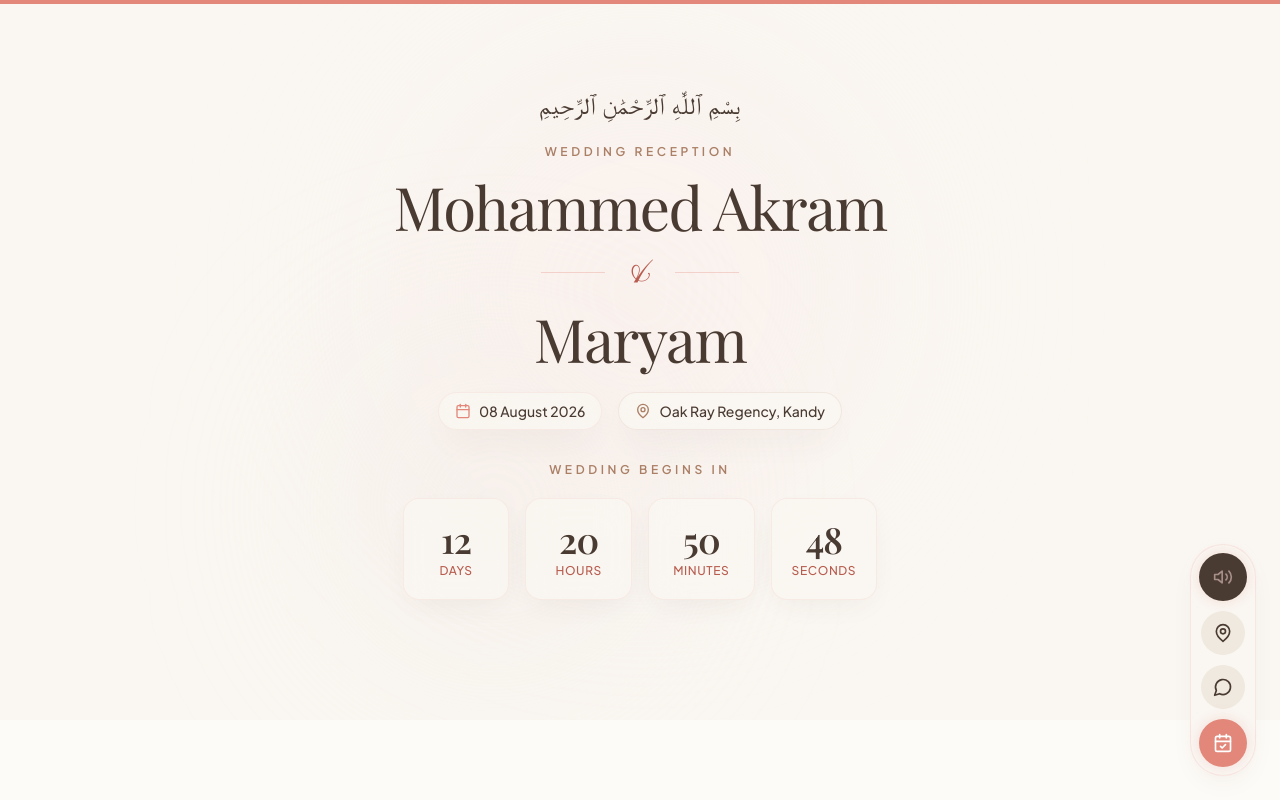
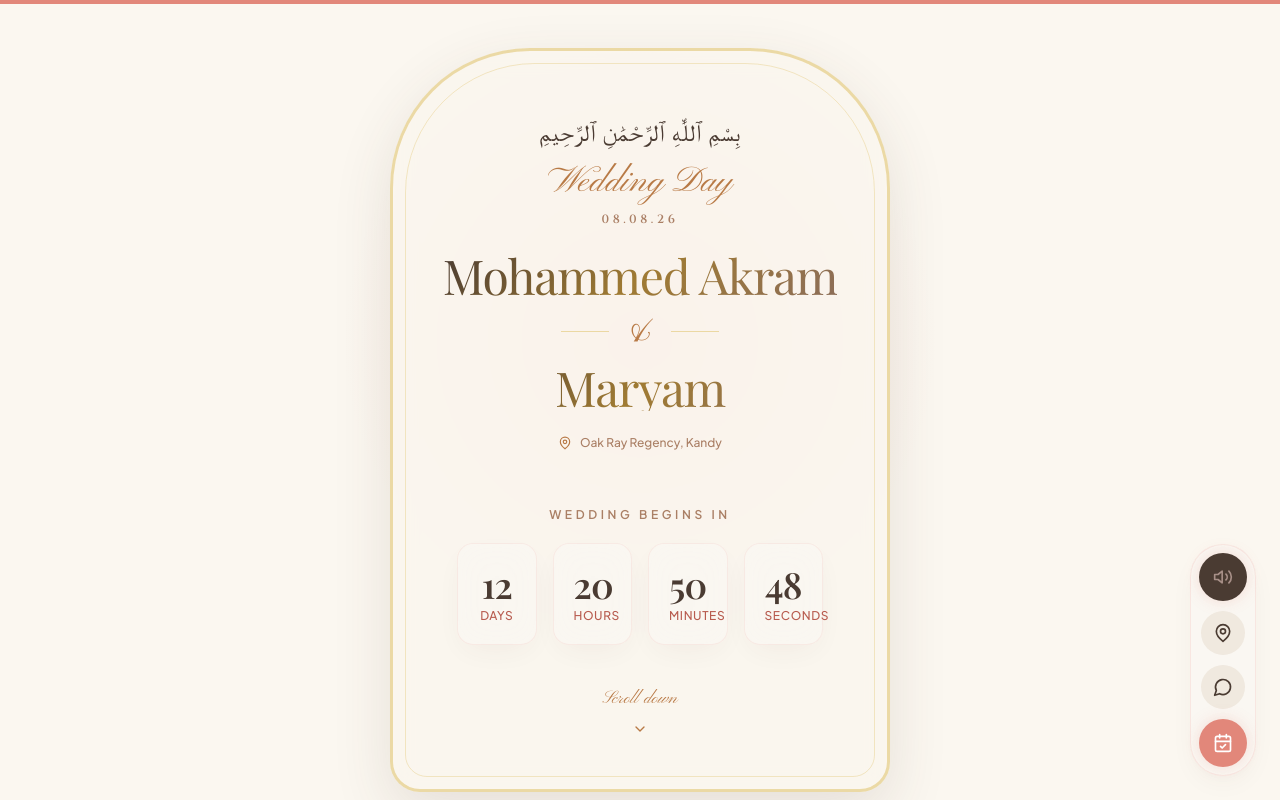
Before and after one commit to maryamnawas03/Wedding_Invitation, a Next.js app: page / in a window 1280 px wide. Both pictures are taken after a click on the element 640 px from the left and 400 px from the top of the page. Shown: the top 800 px of the page. Built offline with nearby package versions, Linux system fonts and the light colour scheme.

Commit message:
feat: implement architectural arch landing page with gold calligraphy typography

```diff
--- a/src/components/HeroSection.tsx
+++ b/src/components/HeroSection.tsx
@@ -4,79 +4,110 @@ import React from "react";
 import { motion } from "framer-motion";
 import { weddingData } from "@/data/weddingData";
 import { Countdown } from "./Countdown";
-import { MapPin, Calendar } from "lucide-react";
+import { ChevronDown, MapPin, Calendar } from "lucide-react";
 
 export const HeroSection: React.FC = () => {
+  const scrollToNextSection = () => {
+    const timelineElement = document.getElementById("timeline");
+    if (timelineElement) {
+      timelineElement.scrollIntoView({ behavior: "smooth" });
+    }
+  };
+
   return (
-    <section className="relative min-h-[90vh] flex flex-col items-center justify-center text-center px-4 py-16 overflow-hidden bg-cream">
-      {/* Subtle floating ambient background light particles */}
-      <div className="absolute top-10 left-1/2 -translate-x-1/2 w-[500px] h-[500px] bg-salmon-100/40 rounded-full blur-[100px] pointer-events-none" />
-      <div className="absolute bottom-10 left-1/4 w-[350px] h-[350px] bg-brown-100/30 rounded-full blur-[90px] pointer-events-none" />
+    <section className="relative min-h-screen flex flex-col items-center justify-between text-center px-4 py-12 overflow-hidden bg-[#FBF7F0]">
+      {/* Ambient background soft light rays */}
+      <div className="absolute top-10 left-1/2 -translate-x-1/2 w-[600px] h-[600px] bg-[radial-gradient(circle,_rgba(244,197,190,0.35)_0%,_rgba(251,247,240,0)_70%)] pointer-events-none" />
 
-      <div className="relative z-10 max-w-2xl mx-auto">
-        {/* Bismillah Header */}
-        <motion.p
-          initial={{ opacity: 0, y: -10 }}
-          animate={{ opacity: 1, y: 0 }}
-          transition={{ duration: 0.8 }}
-          className="font-serif text-xl sm:text-2xl text-brown-dark tracking-wide font-medium mb-6"
-        >
-          بِسْمِ ٱللَّٰهِ ٱلرَّحْمَٰنِ ٱلرَّحِيمِ
-        </motion.p>
+      {/* Main Architectural Arch Frame Container */}
+      <motion.div
+        initial={{ opacity: 0, scale: 0.96 }}
+        animate={{ opacity: 1, scale: 1 }}
+        transition={{ duration: 1, ease: [0.16, 1, 0.3, 1] }}
+        className="relative w-full max-w-[460px] sm:max-w-[500px] min-h-[85vh] my-auto rounded-[140px_140px_30px_30px] border-[3px] border-[#D4AF37]/40 bg-[#FAF6EE]/80 backdrop-blur-md p-8 sm:p-12 shadow-[0_20px_60px_rgba(74,59,50,0.12)] flex flex-col justify-between items-center overflow-hidden"
+      >
+        {/* Arch Decorative Inner Border Line */}
+        <div className="absolute inset-3 rounded-[130px_130px_22px_22px] border border-[#D4AF37]/25 pointer-events-none" />
 
-        {/* Invitation Subtitle */}
-        <motion.p
-          initial={{ opacity: 0, y: 10 }}
-          animate={{ opacity: 1, y: 0 }}
-          transition={{ duration: 0.8, delay: 0.2 }}
-          className="text-xs uppercase tracking-[0.3em] text-brown-400 font-sans font-semibold mb-4"
-        >
-          {weddingData.eventTitle}
-        </motion.p>
+        {/* Top Header - Bismillah & Wedding Day */}
+        <div className="relative z-10 space-y-2 pt-4">
+          <p className="font-serif text-xl sm:text-2xl text-brown-dark tracking-wide font-medium">
+            بِسْمِ ٱللَّٰهِ ٱلرَّحْمَٰنِ ٱلرَّحِيمِ
+          </p>
 
-        {/* Large Luxury Typography Couple Names */}
-        <motion.div
-          initial={{ opacity: 0, scale: 0.95 }}
-          animate={{ opacity: 1, scale: 1 }}
-          transition={{ duration: 1, delay: 0.3 }}
-          className="my-4"
-        >
-          <h1 className="font-serif text-4xl sm:text-6xl text-brown-dark font-normal tracking-tight">
+          <p className="font-script text-3xl sm:text-4xl text-[#B87A46] font-normal pt-2">
+            Wedding Day
+          </p>
+
+          <p className="font-cinzel text-xs uppercase tracking-[0.3em] text-brown-400 font-semibold">
+            08.08.26
+          </p>
+        </div>
+
+        {/* Center Monogram & Couple Names Calligraphy (Matching Image 2) */}
+        <div className="relative z-10 my-auto py-6">
+          <motion.h1
+            initial={{ opacity: 0, y: 15 }}
+            animate={{ opacity: 1, y: 0 }}
+            transition={{ duration: 0.8, delay: 0.2 }}
+            className="font-serif text-4xl sm:text-5xl text-brown-dark font-normal tracking-tight"
+            style={{
+              background: "linear-gradient(135deg, #4A3B32 0%, #A07B33 50%, #8C6D58 100%)",
+              WebkitBackgroundClip: "text",
+              WebkitTextFillColor: "transparent",
+            }}
+          >
             {weddingData.groomName}
-          </h1>
+          </motion.h1>
 
-          <div className="flex items-center justify-center gap-4 my-3 text-salmon">
-            <span className="h-[1px] w-16 bg-salmon-300/50" />
-            <span className="font-script text-4xl sm:text-5xl text-salmon-dark">&</span>
-            <span className="h-[1px] w-16 bg-salmon-300/50" />
+          <div className="flex items-center justify-center gap-3 my-2">
+            <span className="h-[1px] w-12 bg-[#D4AF37]/40" />
+            <span className="font-script text-4xl sm:text-5xl text-[#B87A46]">&</span>
+            <span className="h-[1px] w-12 bg-[#D4AF37]/40" />
           </div>
 
-          <h1 className="font-serif text-4xl sm:text-6xl text-brown-dark font-normal tracking-tight">
+          <motion.h1
+            initial={{ opacity: 0, y: 15 }}
+            animate={{ opacity: 1, y: 0 }}
+            transition={{ duration: 0.8, delay: 0.3 }}
+            className="font-serif text-4xl sm:text-5xl text-brown-dark font-normal tracking-tight"
+            style={{
+              background: "linear-gradient(135deg, #4A3B32 0%, #A07B33 50%, #8C6D58 100%)",
+              WebkitBackgroundClip: "text",
+              WebkitTextFillColor: "transparent",
+            }}
+          >
             {weddingData.brideName}
-          </h1>
-        </motion.div>
+          </motion.h1>
 
-        {/* Date & Venue Badges */}
-        <motion.div
-          initial={{ opacity: 0, y: 15 }}
-          animate={{ opacity: 1, y: 0 }}
-          transition={{ duration: 0.8, delay: 0.5 }}
-          className="flex flex-wrap items-center justify-center gap-4 text-sm font-sans text-brown-dark mt-6"
-        >
-          <div className="flex items-center gap-2 px-4 py-2 rounded-full glass-card border border-salmon-200/40">
-            <Calendar className="w-4 h-4 text-salmon" />
-            <span className="font-medium">{weddingData.displayDate}</span>
+          {/* Venue & Location Badge */}
+          <div className="flex items-center justify-center gap-2 mt-6 text-xs font-sans text-brown-400 font-medium">
+            <MapPin className="w-3.5 h-3.5 text-[#B87A46]" />
+            <span>{weddingData.venue.name}, {weddingData.venue.city}</span>
           </div>
-
-          <div className="flex items-center gap-2 px-4 py-2 rounded-full glass-card border border-brown-200/40">
-            <MapPin className="w-4 h-4 text-brown-400" />
-            <span className="font-medium">{weddingData.venue.name}, {weddingData.venue.city}</span>
-          </div>
-        </motion.div>
+        </div>
 
         {/* Live Countdown Component */}
-        <Countdown targetDateIso={weddingData.isoDate} />
-      </div>
+        <div className="relative z-10 w-full">
+          <Countdown targetDateIso={weddingData.isoDate} />
+        </div>
+
+        {/* Bottom Scroll Down Chevron Indicator (Matching Image 2) */}
+        <div
+          onClick={scrollToNextSection}
+          className="relative z-10 cursor-pointer pt-2 pb-2 flex flex-col items-center gap-1 group"
+        >
+          <span className="font-script text-lg text-[#B87A46] group-hover:text-brown-dark transition-colors">
+            Scroll down
+          </span>
+          <motion.div
+            animate={{ y: [0, 5, 0] }}
+            transition={{ duration: 1.8, repeat: Infinity, ease: "easeInOut" }}
+          >
+            <ChevronDown className="w-4 h-4 text-[#B87A46]" />
+          </motion.div>
+        </div>
+      </motion.div>
     </section>
   );
 };
--- a/src/components/TimelineSection.tsx
+++ b/src/components/TimelineSection.tsx
@@ -16,7 +16,7 @@ const iconMap: Record<string, React.ElementType> = {
 
 export const TimelineSection: React.FC = () => {
   return (
-    <section className="relative py-20 px-4 bg-cream-light overflow-hidden">
+    <section id="timeline" className="relative py-20 px-4 bg-cream-light overflow-hidden scroll-mt-6">
       <div className="max-w-xl mx-auto text-center mb-12">
         <p className="text-xs uppercase tracking-[0.3em] text-brown-400 font-sans font-semibold mb-2">
           Program Schedule
```
